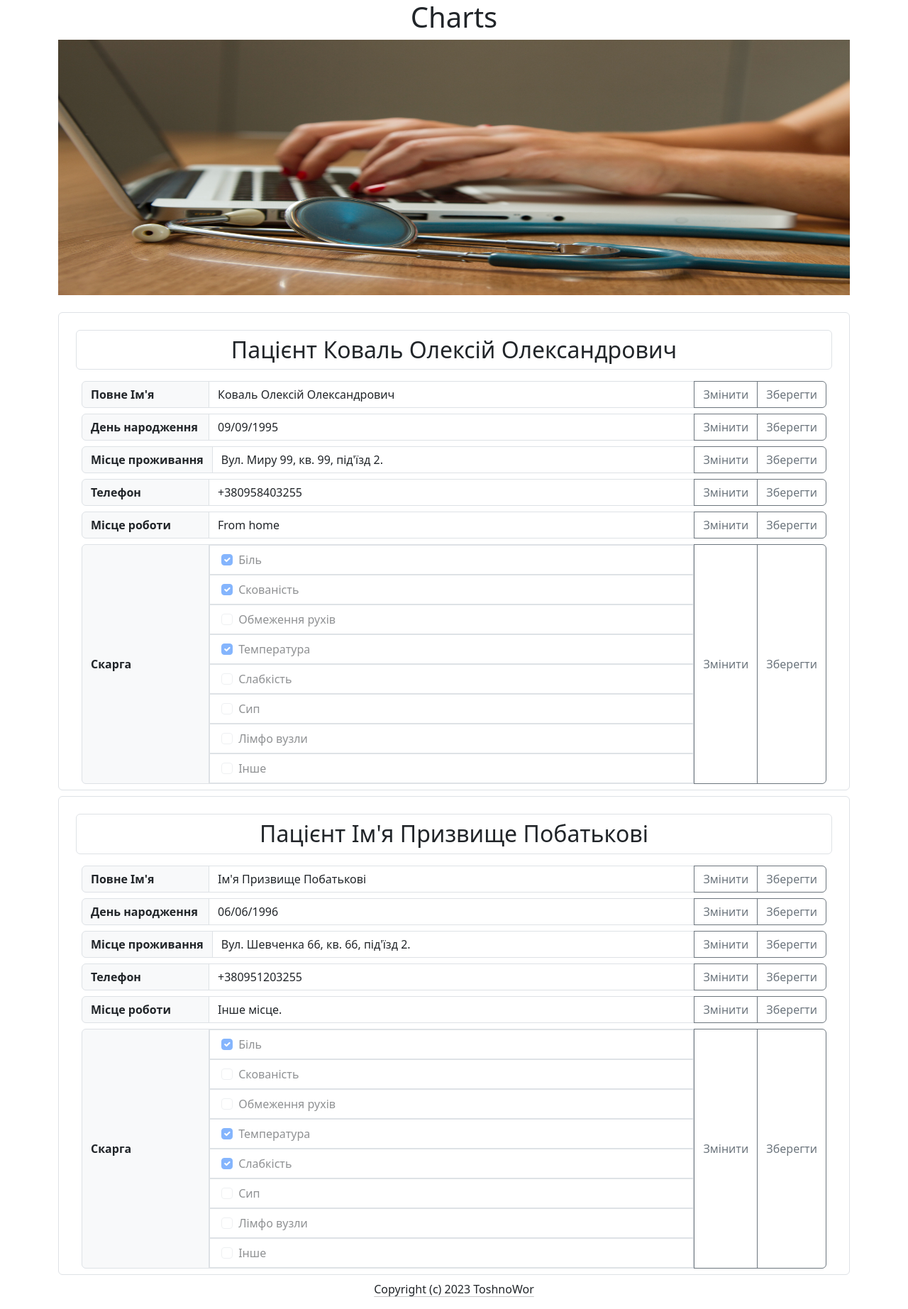
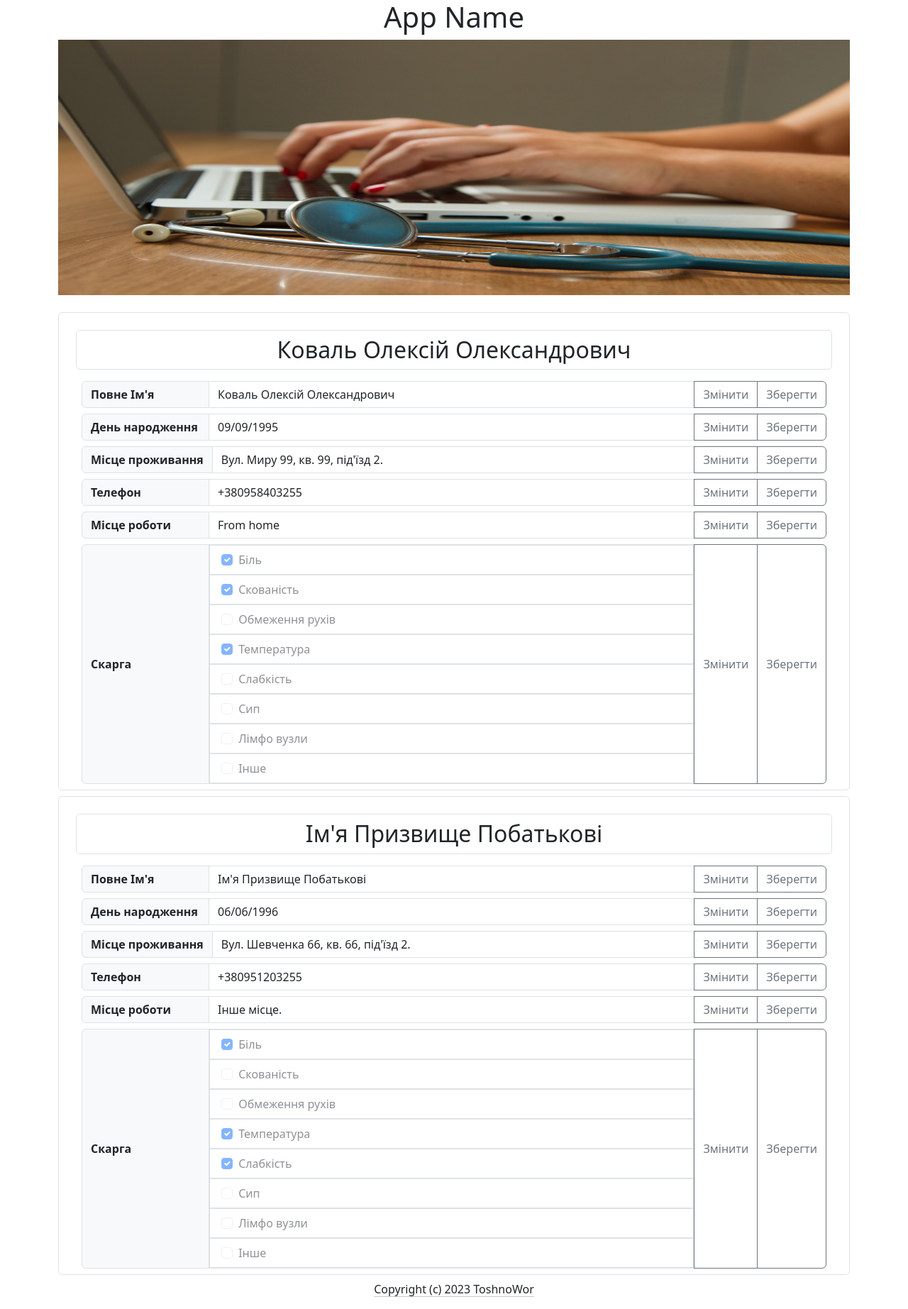
Before and after one commit to ToshnoWor/-flack-first-app, a Flask app: page / in a window 1280 px wide. Shown: the whole page at 71% size. Run offline with Flask 3, Linux system fonts and the light colour scheme.

Commit message:
add new requirement

```diff
--- a/requirements.txt
+++ b/requirements.txt
@@ -1,2 +1,3 @@
 Flask
 gunicorn
+phonenumbers
--- a/templates/home.html
+++ b/templates/home.html
@@ -15,7 +15,7 @@
 </head>
 <body>
   <div class='container'>
-    <h1 class=text-center>Charts</h1>
+    <h1 class=text-center>App Name</h1>
     <img id="banner" class='img-fluid' src="https://-flack-first-app.alekseikoval.repl.co/static/image_logo.jpg" alt="logo">
     <div class='mt-4'>
       {% for obj in var %}
--- a/templates/item.html
+++ b/templates/item.html
@@ -1,5 +1,5 @@
 <div class='border rounded p-2 mb-2'>
-  <h2 class='text-center border rounded p-2 m-3'>Пацієнт {{obj['pi']['fullname']}}</h4>
+  <h2 class='text-center border rounded p-2 m-3'>{{obj['pi']['fullname']}}</h4>
   <div>
     <div class='mt-2 px-4'>
         <div class="input-group mt-2">
```
